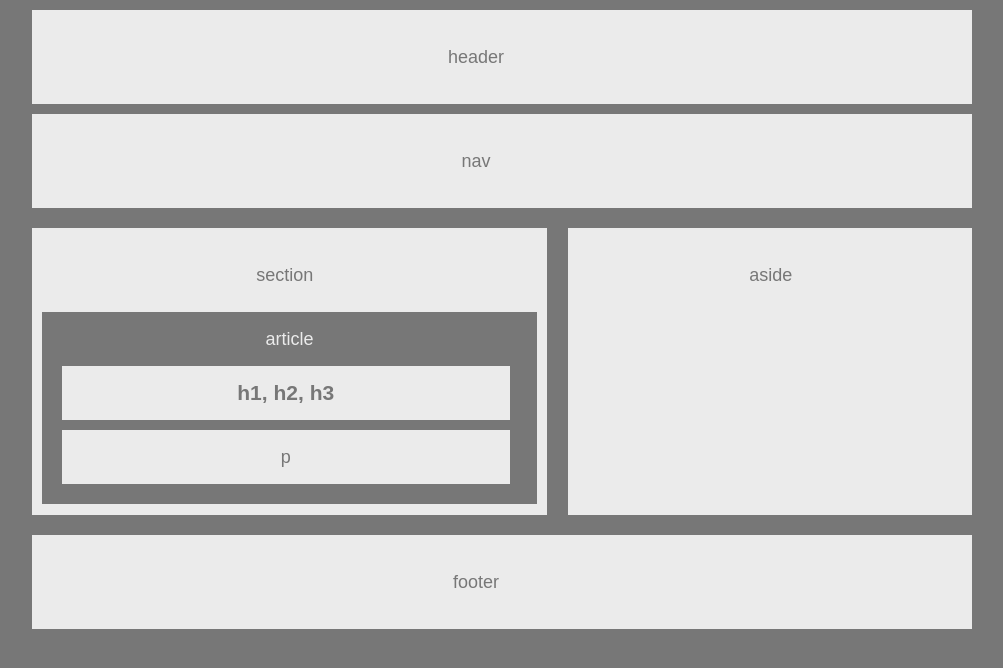
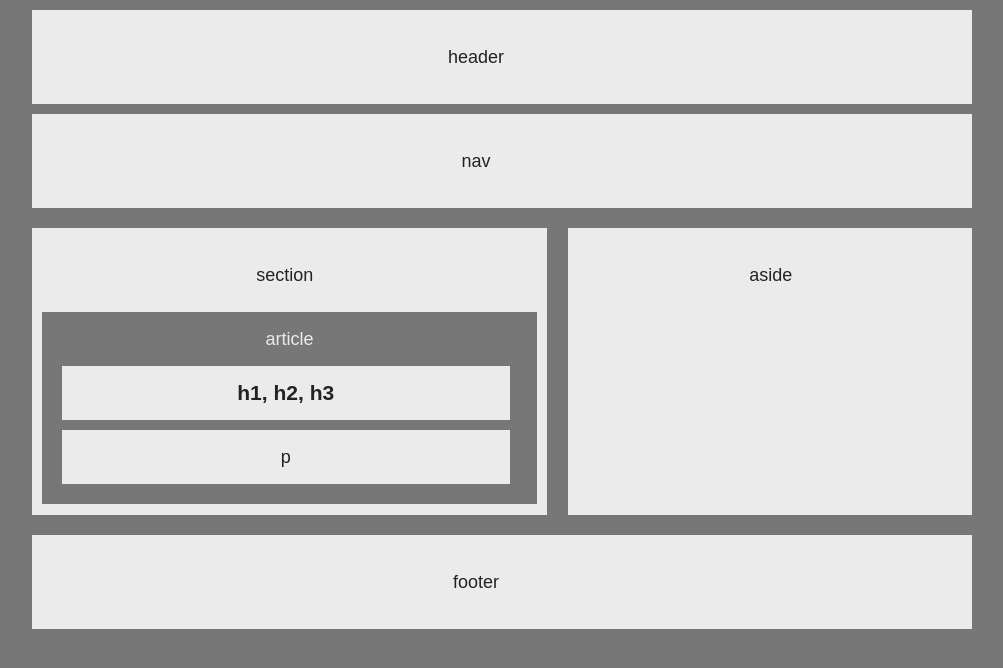
Before and after one commit to aweihe00/HW-Wireframe, a plain HTML site: page index.html in a window 1280 px wide. Shown: the whole page, without its empty margins (138-1141 px from the left). Drawn offline with Linux system fonts and the light colour scheme.

Commit message:
finishing touches

```diff
--- a/style.css
+++ b/style.css
@@ -49,7 +49,7 @@
     width: 90%;
     text-align: center;
     background: #ebebeb;
-    color: #777777;
+    color: #232323;
   }
 
   .clear {
```
